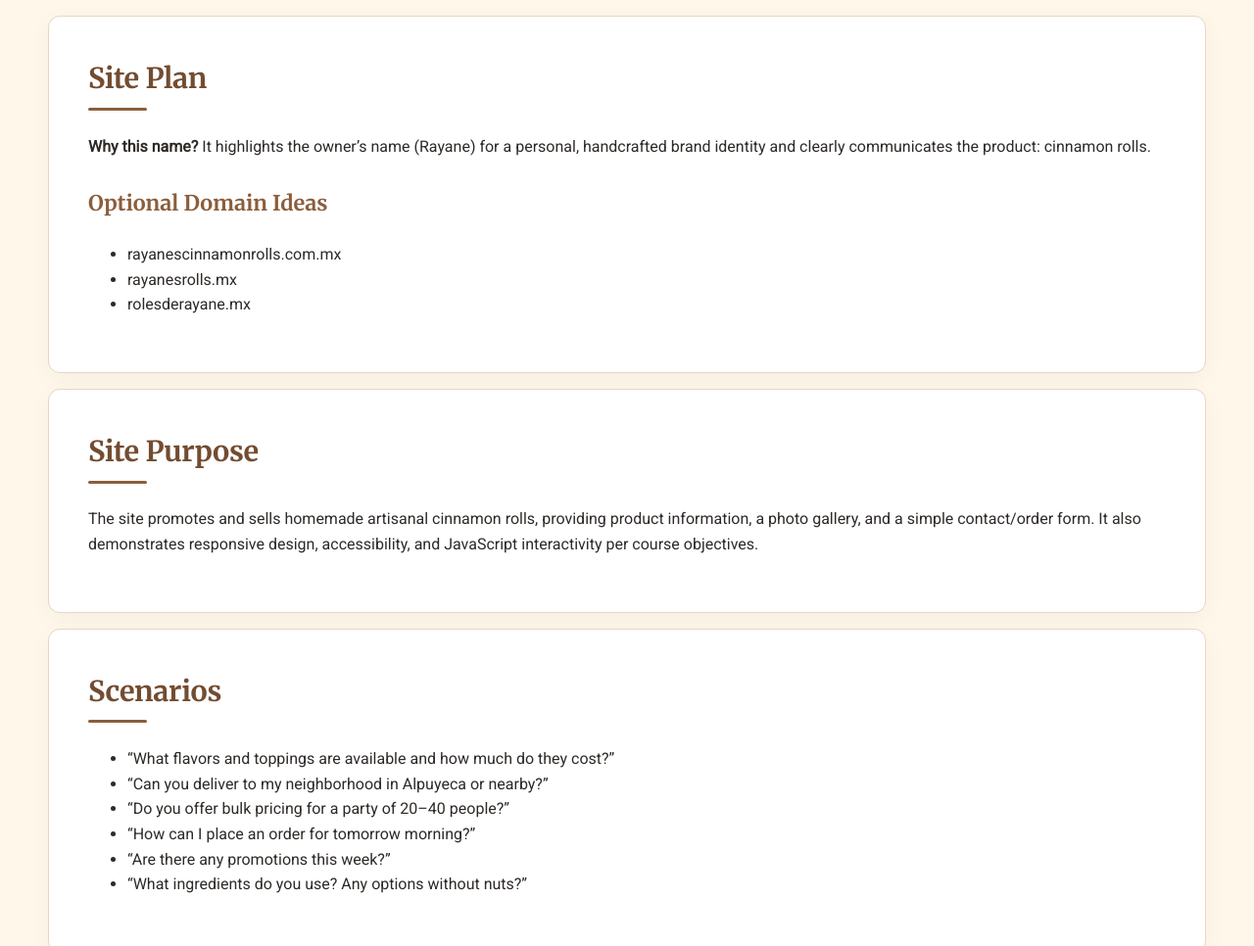
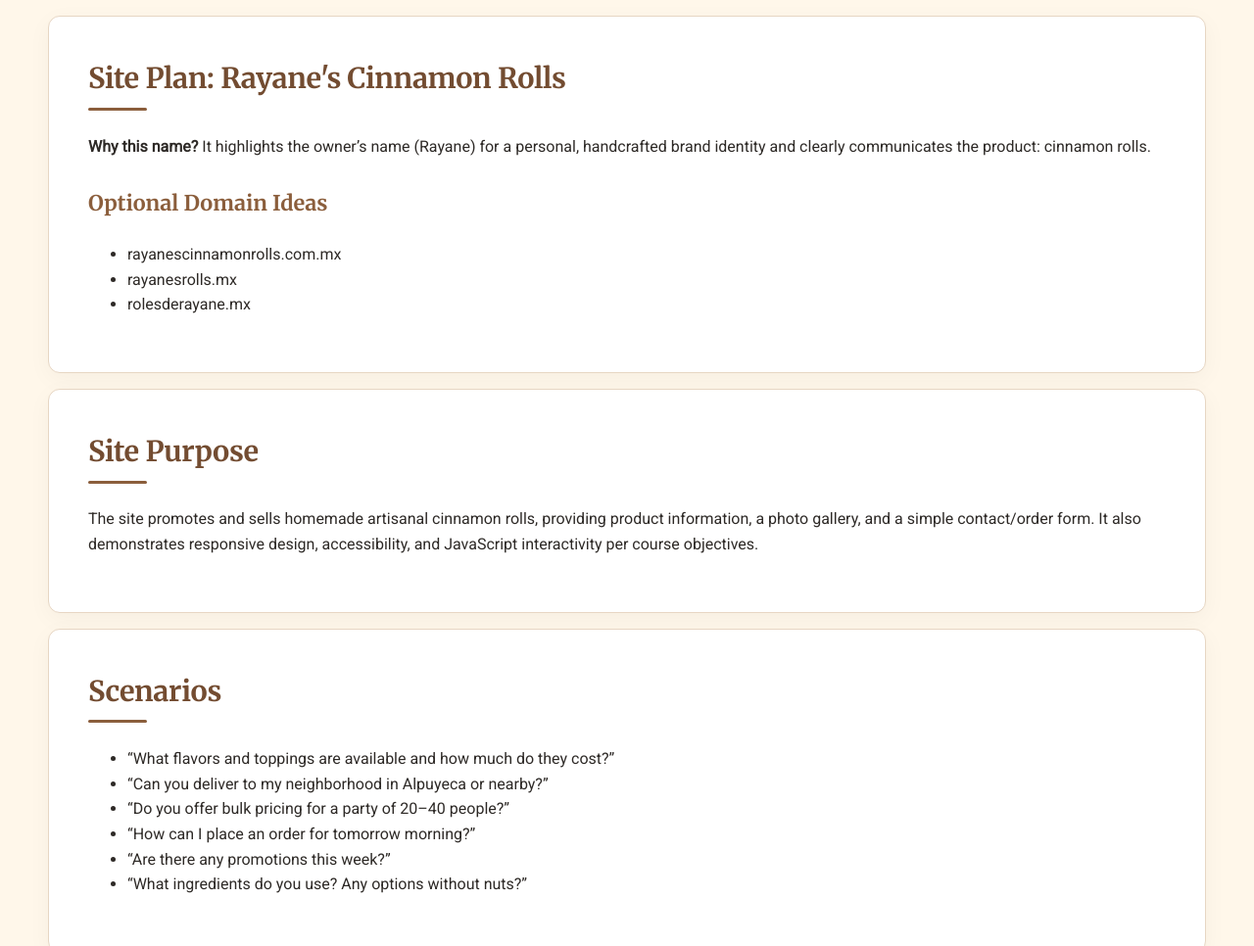
Before and after one commit to iaguirre19/wdd131, a plain HTML site: page project/siteplan.html in a window 1280 px wide. Shown: the top 966 px of the page at 98% size. Drawn offline with Linux system fonts and the light colour scheme.

Commit message:
Update site plan title to include owner's name for brand identity

```diff
--- a/project/siteplan.html
+++ b/project/siteplan.html
@@ -20,7 +20,7 @@
     <body>
         <main class="container-fluid">
             <section class="wrap" id="site-name">
-                <h2>Site Plan</h2>
+                <h2>Site Plan: Rayane's Cinnamon Rolls</h2>
                 <p>
                     <strong>Why this name?</strong> It highlights the owner’s
                     name (Rayane) for a personal, handcrafted brand identity and
```
